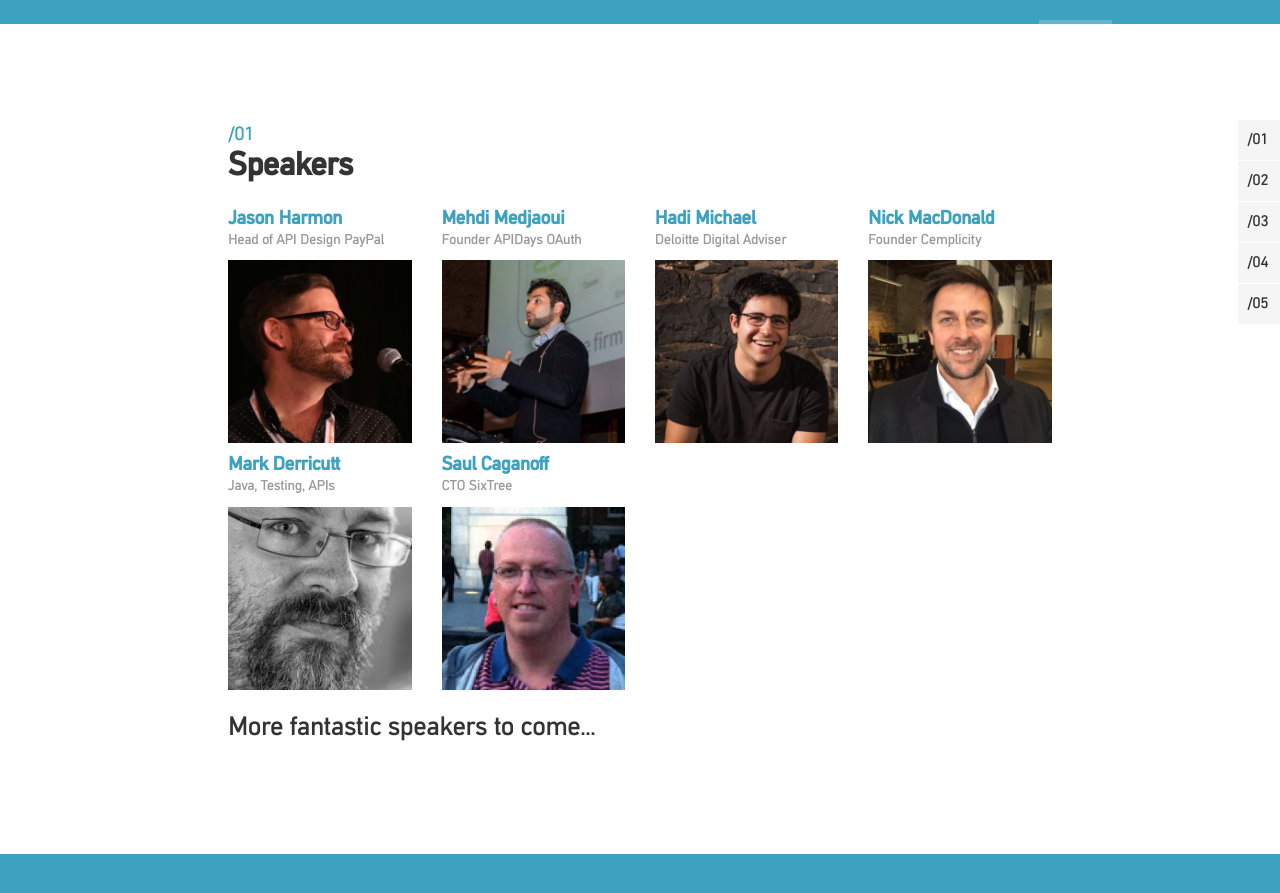
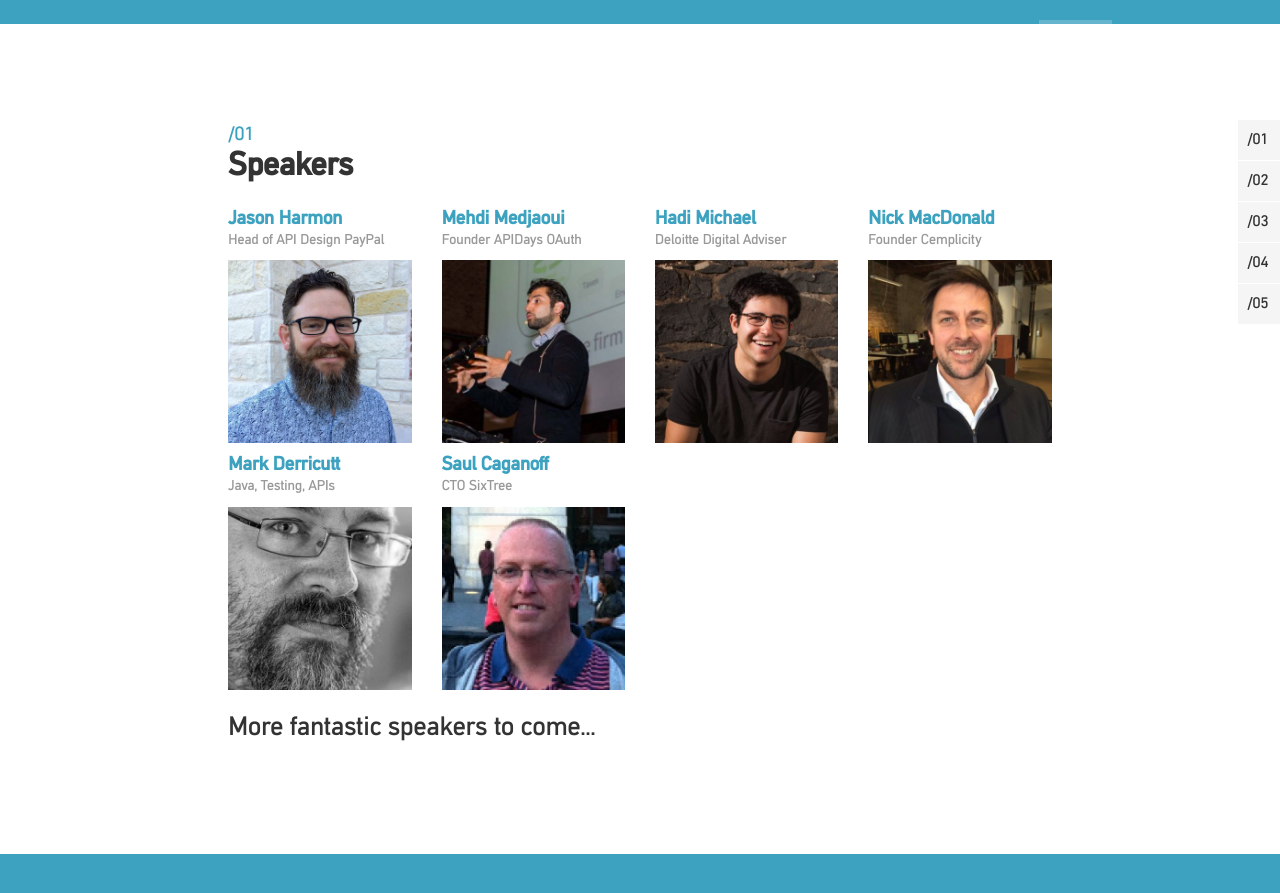
Before and after one commit to apidaysnz/apidaysnz, a Jekyll site: the page built from index.md, in a window 1280 px wide and 900 px high, scrolled down 621 px. Shown: the top 893 px of the window. Built offline with Jekyll 4.4.1, drawn with Linux system fonts in a browser that asks for light colours; some web fonts are replaced; comment, search, counter and statistics services are not loaded.

Commit message:
Updated Jasons image

```diff
--- a/_layouts/default.html
+++ b/_layouts/default.html
@@ -62,7 +62,7 @@
 
                                 <div class="speaker-image">
 
-                                    <img src="/images/jason-harmon.jpg" style="max-width: 100%" />
+                                    <img src="/images/jason-harmon-2.png" style="max-width: 100%" />
 
                                 </div>
                             </a>
@@ -327,20 +327,6 @@
 
 <script src="//cdn.jsdelivr.net/g/jquery,jquery.easing"></script>
 
-
-<!--<script src="js/affix.js"></script>-->
-<!--<script src="js/alert.js"></script>-->
-<!--<script src="js/button.js"></script>-->
-<!--<script src="js/carousel.js"></script>-->
-<!--<script src="js/collapse.js"></script>-->
-<!--<script src="js/dropdown.js"></script>-->
-<!--<script src="js/tab.js"></script>-->
-<!--<script src="js/transition.js"></script>-->
-<!--<script src="js/scrollspy.js"></script>-->
-<!--<script src="js/modal.js"></script>-->
-<!--<script src="js/tooltip.js"></script>-->
-<!--<script src="js/popover.js"></script>-->
-
 <!-- Latest compiled and minified JavaScript -->
 <script src="https://maxcdn.bootstrapcdn.com/bootstrap/3.3.5/js/bootstrap.min.js"></script>
 
```
Also changed, not shown: images/jason-harmon-2.png (added), 1 other file.
